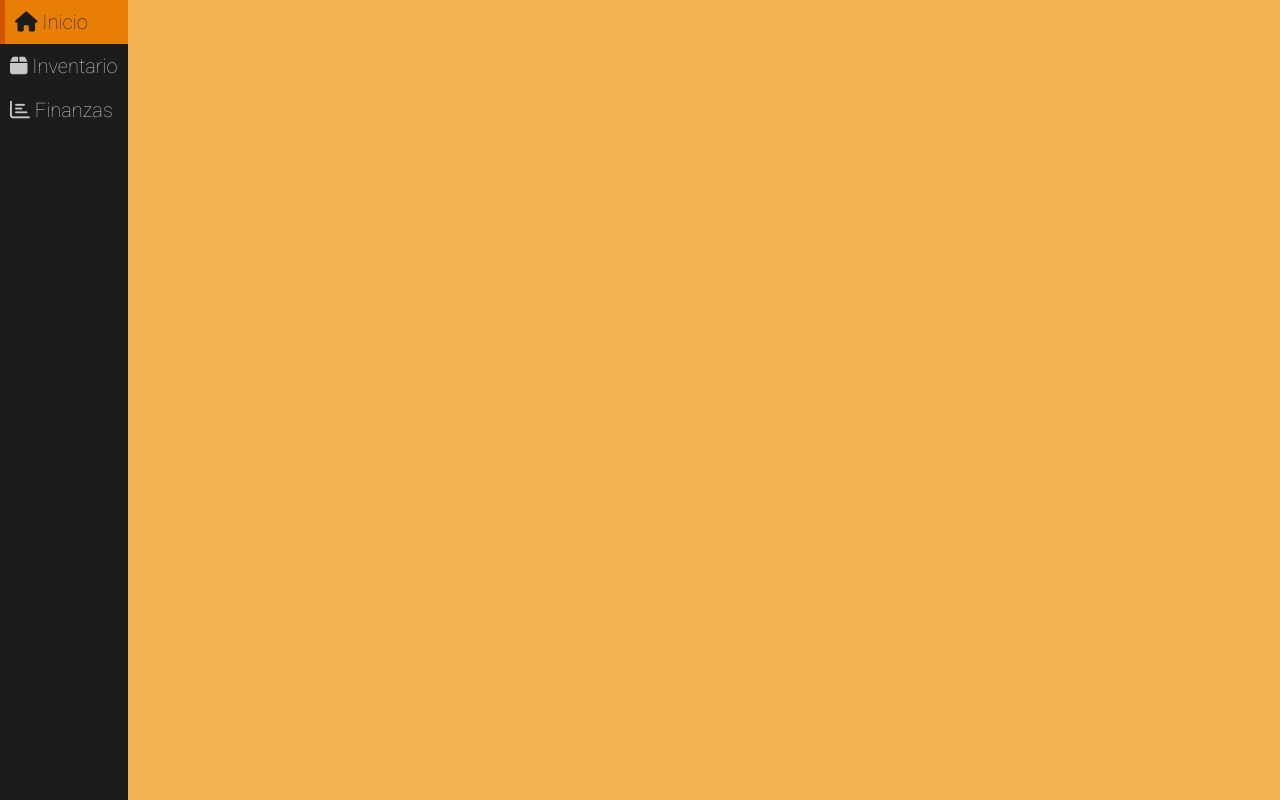
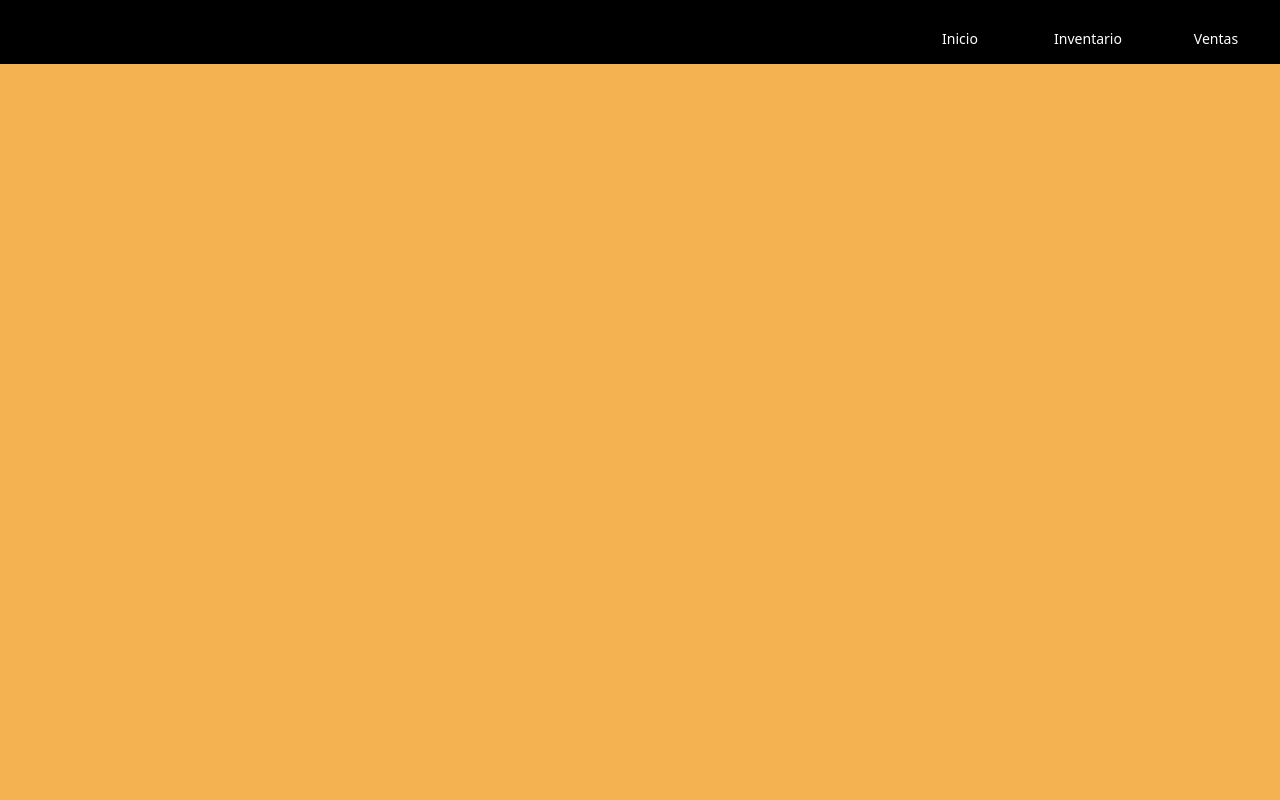
Before and after one commit to ErnestoG0/Infraestructura, a PHP site: page /Inventario.php in a window 1280 px wide. Run offline with PHP 8.4, Linux system fonts and the light colour scheme; some libraries are stand-ins or nearby versions.

Commit message:
reconfiguracion de pagina

```diff
--- a/Inventario.php
+++ b/Inventario.php
@@ -1,20 +1,28 @@
 <!DOCTYPE html>
-<html lang="es" dir="ltr">
-  <head>
-    <meta charset="utf-8">
-    <link rel="stylesheet" href="./css/index.css">
+<html lang="en">
+<head>
+    <meta charset="UTF-8">
+    <meta http-equiv="X-UA-Compatible" content="IE=edge">
+    <meta name="viewport" content="width=device-width, initial-scale=1.0">
+    <link rel="stylesheet" type="text/css" href="https://cdn.datatables.net/v/bs5/dt-1.11.3/datatables.min.css"/>
+    <link href="https://cdn.jsdelivr.net/npm/bootstrap@5.0.2/dist/css/bootstrap.min.css" rel="stylesheet" integrity="sha384-EVSTQN3/azprG1Anm3QDgpJLIm9Nao0Yz1ztcQTwFspd3yD65VohhpuuCOmLASjC" crossorigin="anonymous">
+    <link rel="stylesheet" href="./css/style.css">
     <title>Inventario</title>
-  </head>
-  <body>
-    <div class="container">
-      <div class="cont-menu">
-        <nav>
-          <a href="Inicio.php"><i class="fas fa-home"></i> Inicio</a>
-          <a href="Inventario.php"><i class="fas fa-box"></i> Inventario</a>
-          <a href="Finanzas.php"><i class="far fa-chart-bar"></i> Finanzas</a>
-        </nav>
-      </div>
+</head>
+<body>
+    <nav class="menu">
+        <ul>
+            <li><a href="Finanzas.php">Ventas</a></li>
+            <li><a href="Inventario.php">Inventario</a></li>
+            <li><a href="Inicio.php">Inicio</a></li>
+        </ul>
+    </nav>
+    <div>
+
     </div>
-  </body>
-  <script src="https://kit.fontawesome.com/1b83b893b8.js" crossorigin="anonymous"></script>
+</body>
+<footer>
+    <script type="text/javascript" src="https://cdn.datatables.net/v/bs5/dt-1.11.3/datatables.min.js"></script>
+    <script src="https://cdn.jsdelivr.net/npm/bootstrap@5.0.2/dist/js/bootstrap.bundle.min.js" integrity="sha384-MrcW6ZMFYlzcLA8Nl+NtUVF0sA7MsXsP1UyJoMp4YLEuNSfAP+JcXn/tWtIaxVXM" crossorigin="anonymous"></script>
+</footer>
 </html>
--- a/css/index.css
+++ b/css/index.css
@@ -1,35 +1,42 @@
 @import url('https://fonts.googleapis.com/css2?family=Roboto:wght@100&display=swap');
-
-#btn-menu{
-  display: none;
+*{
+    font-family: 'Roboto', sans-serif;
+}
+body{
+    background: black;
 }
 .container{
-  position: absolute;
-  background: #F4B350;
-  width: 100%;
-  height: 100vh;
-  top: 0; left: 0;
-
+    background: #F4B350;
+    width: 100%;
+    height: 100vh;
 }
-.cont-menu{
-  font-family: 'Roboto', sans-serif;
-  font-size: 20px;
-  width: 100%;
-  max-width: 10%;
-  background: #1c1c1c;
-  height: 100vh;
-  position: relative;
-  transition: all 500ms ease;
+.login-box{
+    width: 320px;
+    height: 420px;
+    background: white;
+    top: 50%;
+    left: 50%;
+    position: absolute;
+    transform: translate(-50%,-50%);
+    border-radius: 5%;
+    border-color: black 2px;
 }
-.cont-menu nav a{
-  display: block;
-  text-decoration: none;
-  padding: 10px;
-  color: #c7c7c7;
-  border: violet;
+.login-box h1{
+    text-align: center;
+    font-size: 22;
+    margin-top: 10px;
 }
-.cont-menu nav a:hover{
-  border-left: 5px solid #D35400;
-  background: #E87E04;
-  color: #1c1c1c;
+.login-box label{
+    display: block;
+    font-weight: bold;
+    text-align: center;
+    margin-top: 5%;
 }
+.login-box input{
+    text-align: center;
+}
+.boton{
+    display: block;
+    text-align: center;
+    margin-top: 40%;
+}
--- a/css/style.css
+++ b/css/style.css
@@ -1,42 +1,33 @@
-@import url('https://fonts.googleapis.com/css2?family=Roboto:wght@100&display=swap');
 *{
-    font-family: 'Roboto', sans-serif;
+    padding: 0;
+    margin: 0;
+    box-sizing: border-box;
 }
 body{
+    background: #F4B350;
+}
+.menu{
     background: black;
+    padding-bottom: 5%;
 }
-.container{
-    background: #F4B350;
-    width: 100%;
-    height: 100vh;
+.menu ul{
+    padding: 0;
+    margin: 0;
 }
-.login-box{
-    width: 320px;
-    height: 420px;
-    background: white;
-    top: 50%;
-    left: 50%;
-    position: absolute;
-    transform: translate(-50%,-50%);
-    border-radius: 5%;
-    border-color: black 2px;
+.menu a{
+    text-decoration:none;
+    color:inherit;
+    font-size:14px;
 }
-.login-box h1{
-    text-align: center;
-    font-size: 22;
-    margin-top: 10px;
+.menu li{
+    display:block;
+    width:10%;
+    padding: 2%;
+    text-align:center;
+    color:#fff;
+    float: right;
 }
-.login-box label{
-    display: block;
-    font-weight: bold;
-    text-align: center;
-    margin-top: 5%;
-}
-.login-box input{
-    text-align: center;
-}
-.boton{
-    display: block;
-    text-align: center;
-    margin-top: 40%;
-}
+.menu li:hover{
+    background-color:#fff;
+    color:#000;
+    }
--- a/index.php
+++ b/index.php
@@ -4,7 +4,7 @@
     <meta charset="UTF-8">
     <meta http-equiv="X-UA-Compatible" content="IE=edge">
     <link rel="stylesheet" href="https://stackpath.bootstrapcdn.com/bootstrap/4.3.1/css/bootstrap.min.css" integrity="sha384-ggOyR0iXCbMQv3Xipma34MD+dH/1fQ784/j6cY/iJTQUOhcWr7x9JvoRxT2MZw1T" crossorigin="anonymous">
-    <link rel="stylesheet" href="./css/style.css">
+    <link rel="stylesheet" href="./css/index.css">
     <meta name="viewport" content="width=device-width, initial-scale=1.0">
     <title>Login</title>
 </head>
@@ -15,7 +15,7 @@
             <form">
                 <div class="form-group">
                     <label for="exampleInputEmail1">Usuario</label>
-                    <input type="email" class="form-control" id="Usuario" placeholder="Usuario">
+                    <input type="text" class="form-control" id="Usuario" placeholder="Usuario">
                 </div>
                 <div class="form-group">
                     <label for="exampleInputPassword1">Contraseña</label>
```
Also changed, not shown: Finanzas.php (+21 -19 lines), Inicio.php (+15 -12 lines), js/main.js (added).
